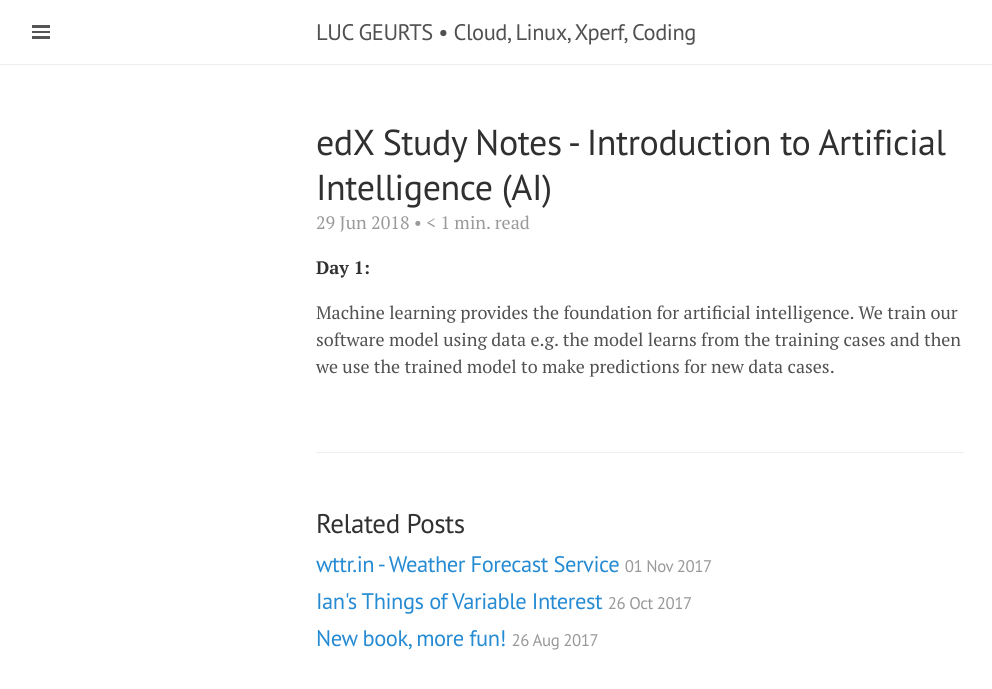
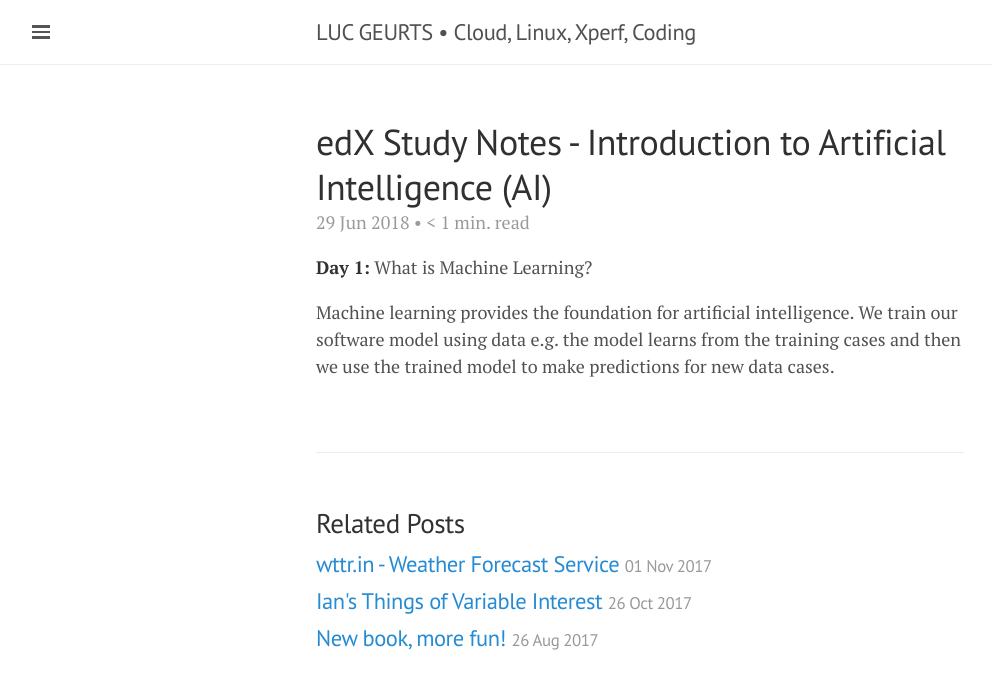
Before and after one commit to lgeurts/lgeurts.github.io, a Jekyll site: the page built from _posts/2018-06-29-introduction-to-artificial-intelligence.md, in a window 1280 px wide. Shown: the top 689 px of the page, without its empty margins (0-992 px from the left). Built offline with Jekyll 4.4.1, drawn with Linux system fonts in a browser that asks for light colours; nearby versions of some CDN libraries; comment, search, counter and statistics services are not loaded.

Commit message:
Update 2018-06-29-introduction-to-artificial-intelligence.md

```diff
--- a/_posts/2018-06-29-introduction-to-artificial-intelligence.md
+++ b/_posts/2018-06-29-introduction-to-artificial-intelligence.md
@@ -7,6 +7,6 @@
 tags: [ edX Courseware, artificial intelligence ]
 ---
 
-**Day 1:**
+**Day 1:** What is Machine Learning?
 
 Machine learning provides the foundation for artificial intelligence. We train our software model using data e.g. the model learns from the training cases and then we use the trained model to make predictions for new data cases.
```
